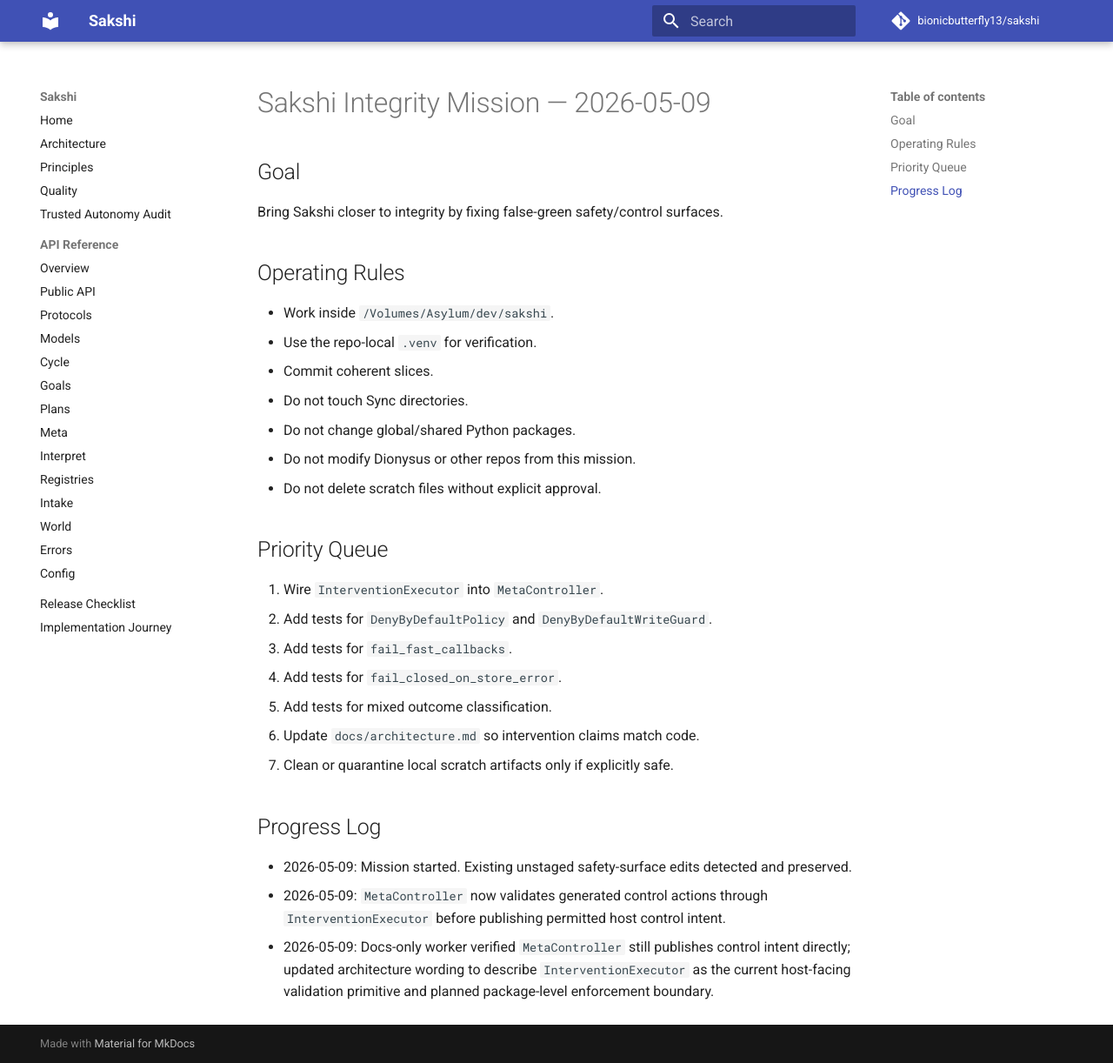
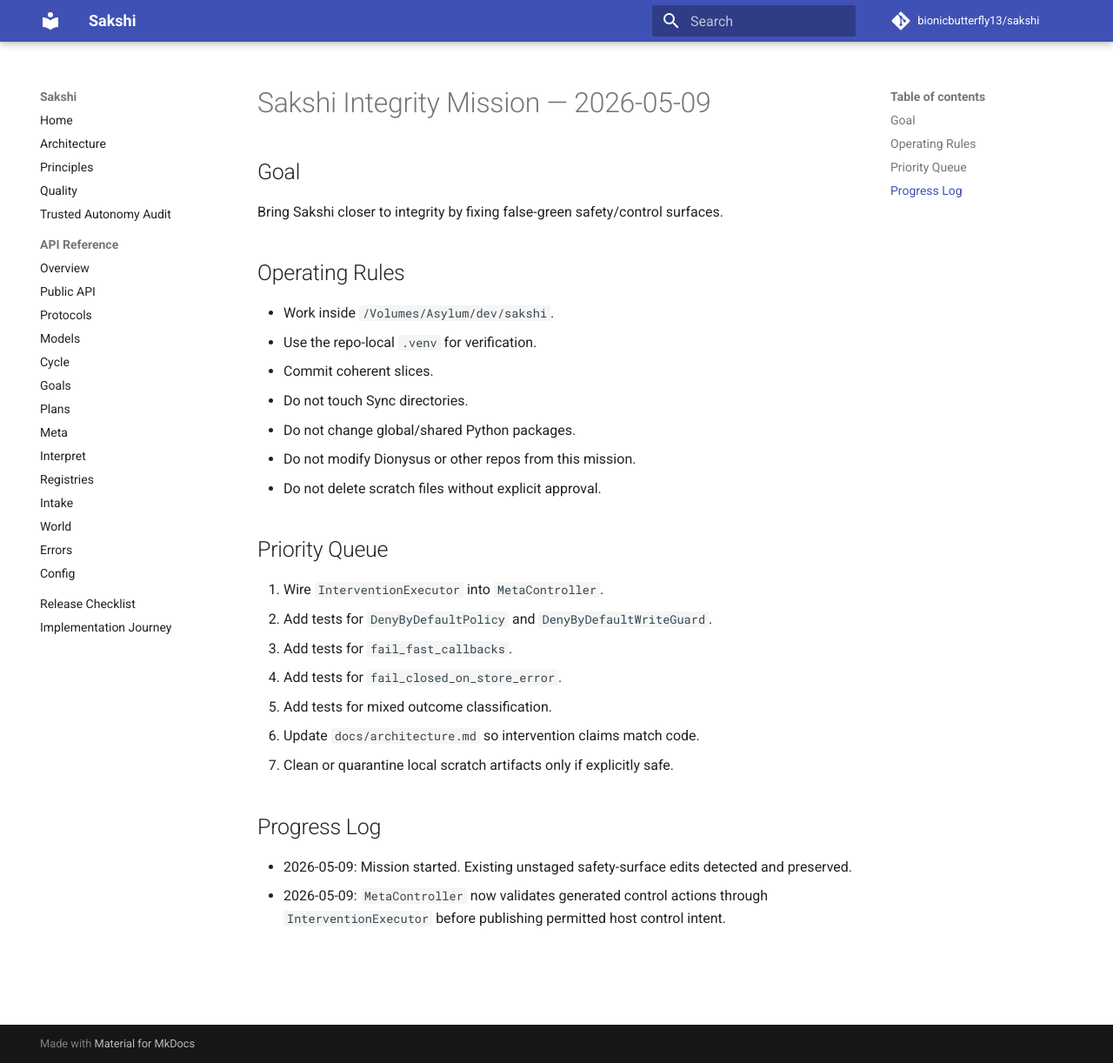
Before and after one commit to bionicbutterfly13/sakshi, an MkDocs documentation site: the page built from docs/integrity-mission-2026-05-09.md, in a window 1280 px wide and 1222 px high. Shown: the whole window at 87% size. Built offline with MkDocs 1.6.1 and Material for MkDocs 9.7.7, drawn with Linux system fonts in a browser that asks for light colours; comment, search, counter and statistics services are not loaded.

Commit message:
Correct integrity mission log

```diff
--- a/docs/integrity-mission-2026-05-09.md
+++ b/docs/integrity-mission-2026-05-09.md
@@ -28,4 +28,3 @@ Bring Sakshi closer to integrity by fixing false-green safety/control surfaces.
 
 - 2026-05-09: Mission started. Existing unstaged safety-surface edits detected and preserved.
 - 2026-05-09: `MetaController` now validates generated control actions through `InterventionExecutor` before publishing permitted host control intent.
-- 2026-05-09: Docs-only worker verified `MetaController` still publishes control intent directly; updated architecture wording to describe `InterventionExecutor` as the current host-facing validation primitive and planned package-level enforcement boundary.
```
